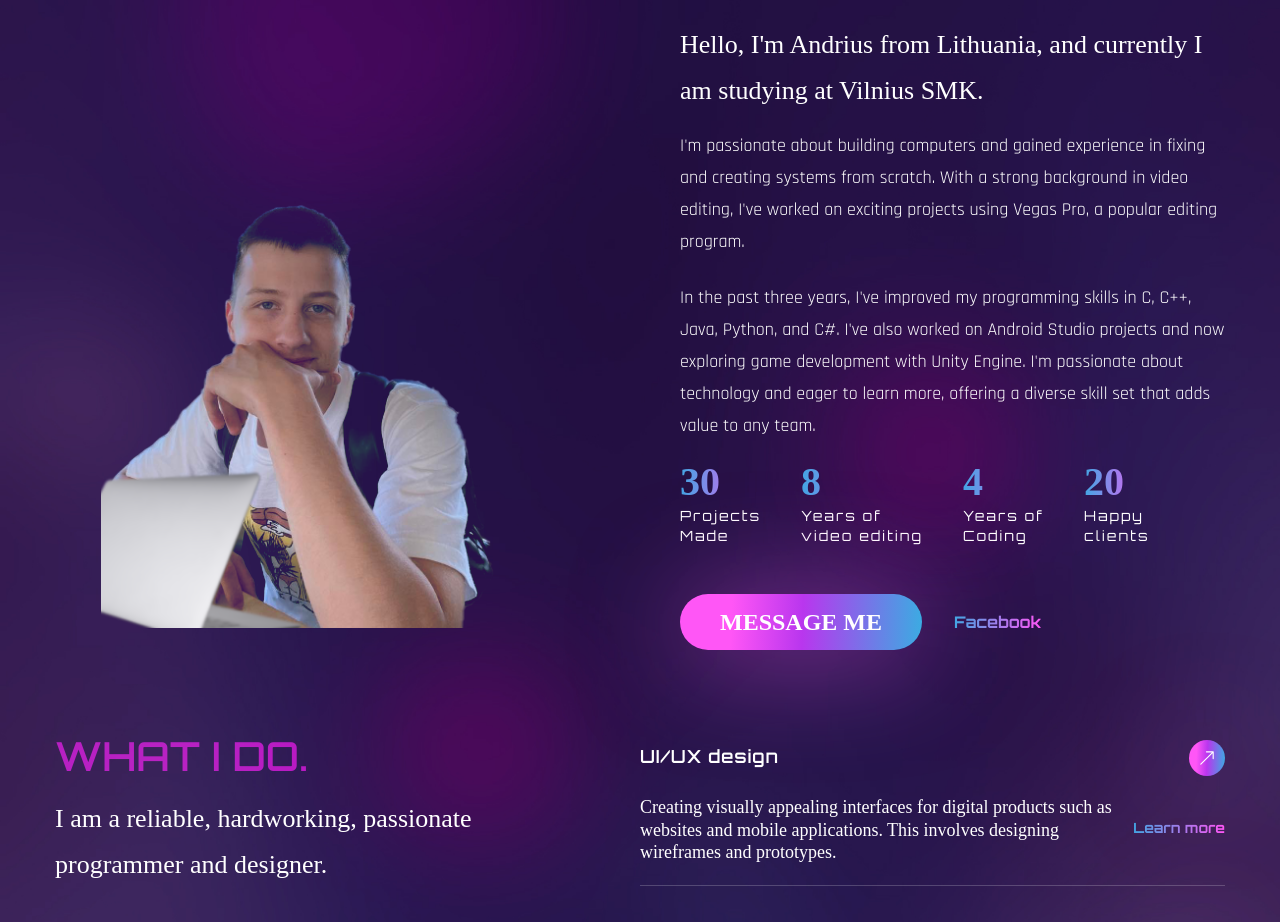
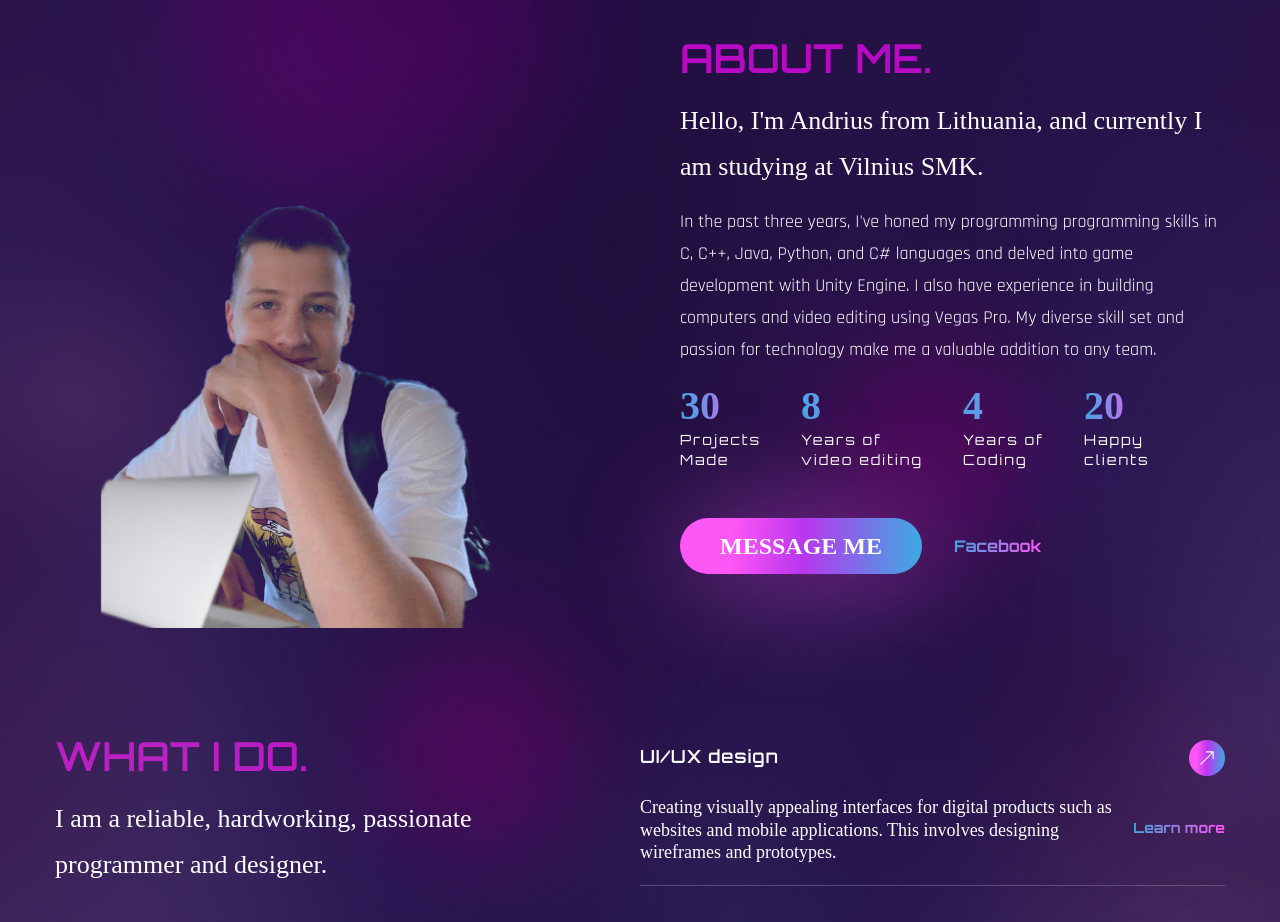
Before and after one commit to Andriukas0/portfolio, a React (Create React App) app: page / in a window 1280 px wide. Shown: the part 980-1902 px from the top of the page. Built offline with nearby package versions, Linux system fonts and the light colour scheme; the HTML template or start-up script is replaced by a standard one; a web font is replaced by a local one.

Commit message:
Update About.js

```diff
--- a/src/components/About.js
+++ b/src/components/About.js
@@ -34,14 +34,10 @@ const About = () => {
           and currently I am studying at Vilnius SMK.
           </h3>
           <p className='mb-6'>
-            I'm passionate about building computers and gained experience in fixing and creating systems
-            from scratch. With a strong background in video editing,
-            I've worked on exciting projects using Vegas Pro, a popular editing program.
-          </p>
-          <p className='mb-6'>
-             In the past three years, I've improved my programming skills in C, C++, Java, Python, and C#.
-             I've also worked on Android Studio projects and now exploring game development with Unity Engine.
-             I'm passionate about technology and eager to learn more, offering a diverse skill set that adds value to any team.
+            In the past three years, I've honed my programming programming skills in C, C++, Java, Python, and C# languages and
+            delved into game development with Unity Engine.
+            I also have experience in building computers and video editing using Vegas Pro.
+            My diverse skill set and passion for technology make me a valuable addition to any team.
           </p>
           {/*sugebejimai*/}
           <div className='flex gap-x-6 lg:gap-x-10 mb-12'>
```
